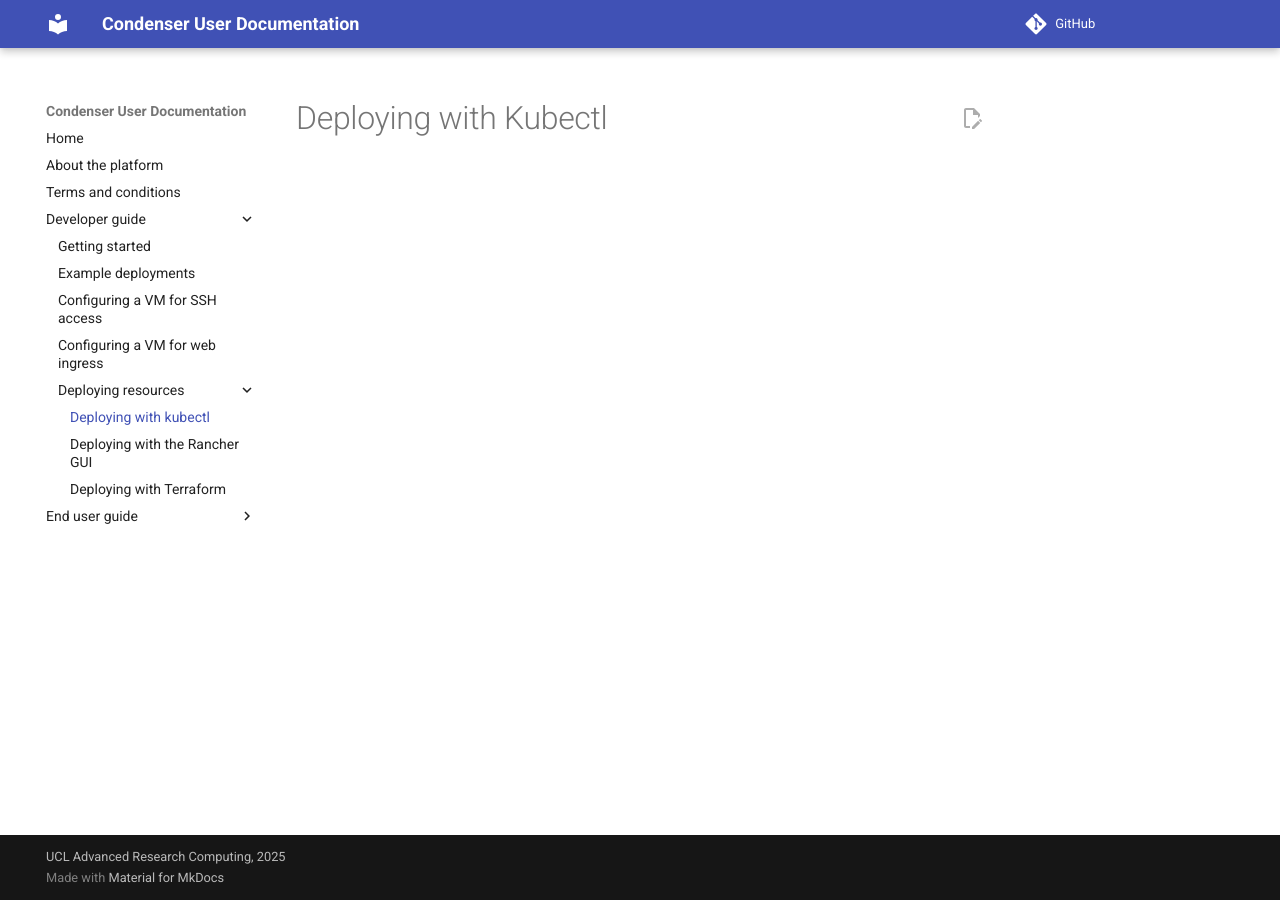
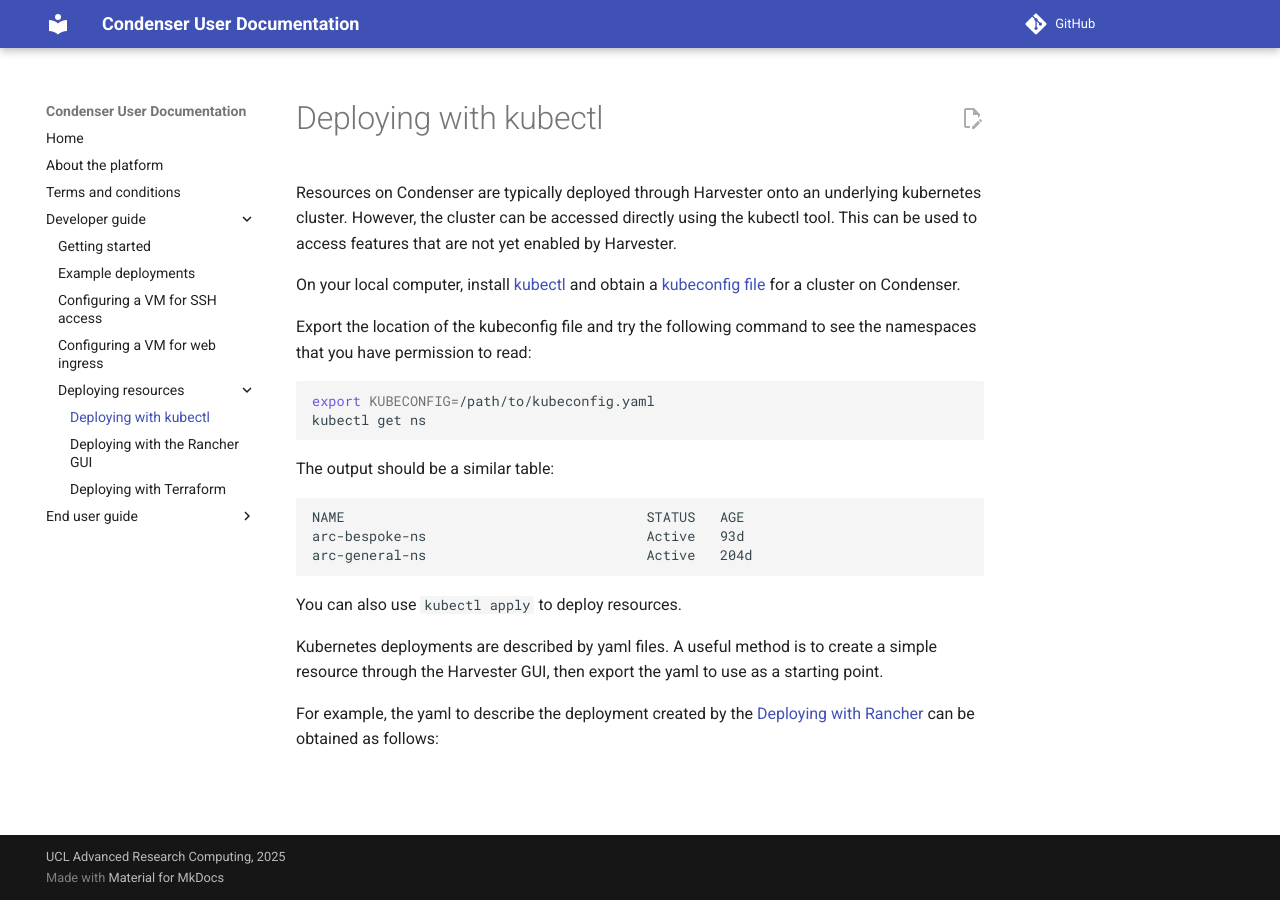
Before and after one commit to UCL-ARC/condenser-mkdocs, an MkDocs documentation site: the page built from docs/developer_guide/deploying_resources/deploying_kubernetes.md, in a window 1280 px wide. Built offline with MkDocs 1.6.1 and Material for MkDocs 9.7.7, drawn with Linux system fonts in a browser that asks for light colours; comment, search, counter and statistics services are not loaded.

Commit message:
context about kubectl

````diff
--- a/docs/developer_guide/deploying_resources/deploying_kubernetes.md
+++ b/docs/developer_guide/deploying_resources/deploying_kubernetes.md
@@ -2,4 +2,37 @@
 title: Deploying with kubectl
 ---
 
-# Deploying with Kubectl
+# Deploying with kubectl
+
+Resources on Condenser are typically deployed through Harvester onto an
+underlying kubernetes cluster. However, the cluster can be accessed directly using
+the kubectl tool. This can be used to access features that are not yet enabled by
+Harvester.
+
+On your local computer, install [kubectl](https://kubernetes.io/docs/reference/kubectl/)
+and obtain a [kubeconfig file](../../stubs/kubeconfig.md) for a cluster on Condenser.
+
+Export the location of the kubeconfig file and try the following command to see the
+namespaces that you have permission to read:
+
+``` sh
+export KUBECONFIG=/path/to/kubeconfig.yaml
+kubectl get ns
+```
+
+The output should be a similar table:
+
+``` text
+NAME                                     STATUS   AGE
+arc-bespoke-ns                           Active   93d
+arc-general-ns                           Active   204d
+```
+
+You can also use `kubectl apply` to deploy resources.
+
+Kubernetes deployments are described by yaml files. A useful method is to create
+a simple resource through the Harvester GUI, then export the yaml to use as
+a starting point.
+
+For example, the yaml to describe the deployment created by the [Deploying with Rancher](./deploying_rancher.md)
+can be obtained as follows:
````
